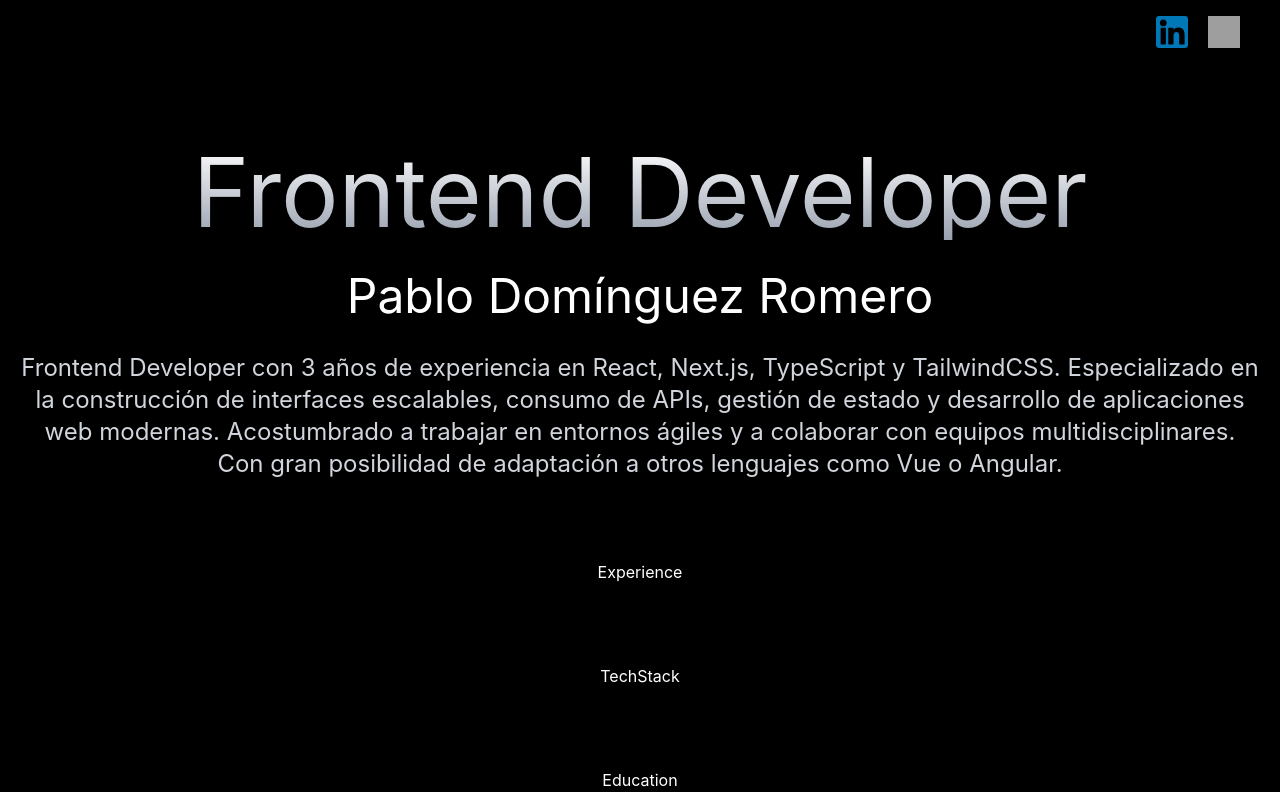
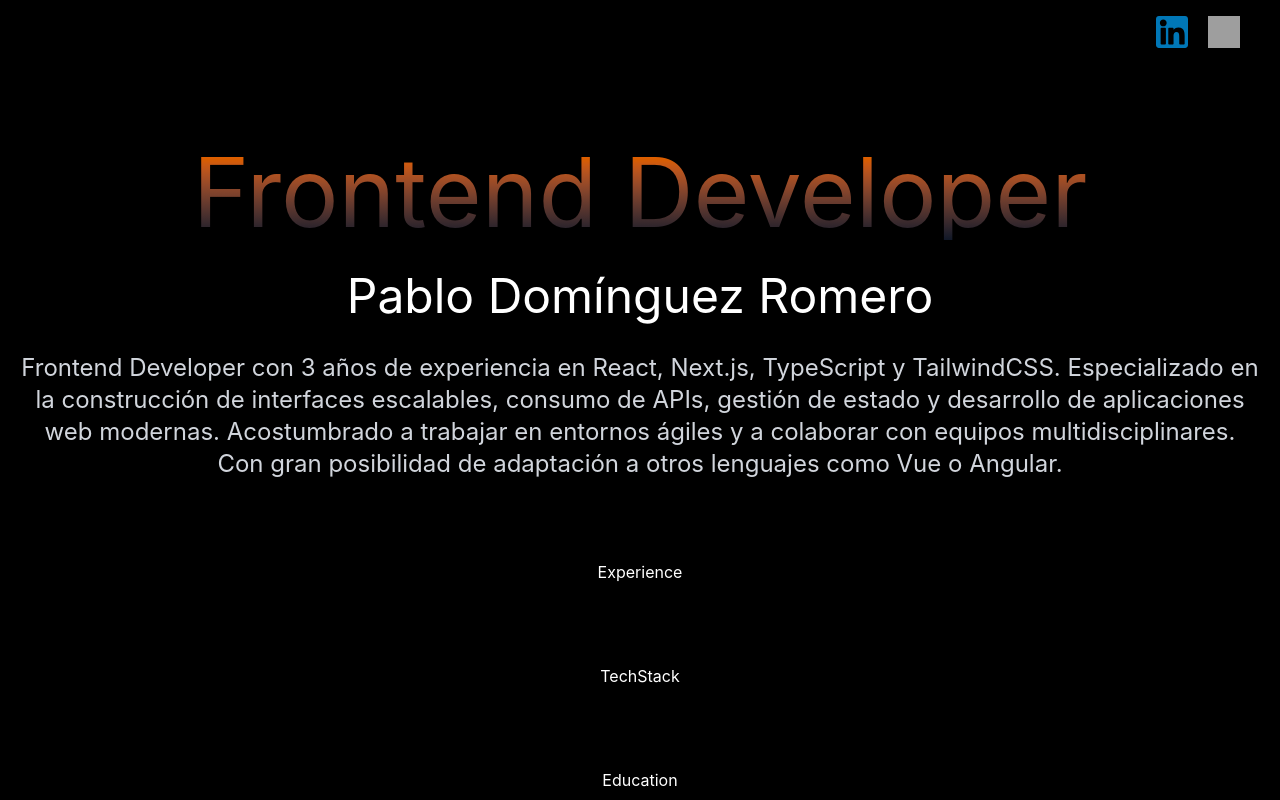
Before and after one commit to Pablodr89/pablodr, a React (Vite) app: page / in a window 1280 px wide. Built offline with nearby package versions, Linux system fonts and the light colour scheme; grey boxes are pictures that could not be loaded.

Commit message:
new color in personal info

```diff
--- a/src/components/PersonalDescription.tsx
+++ b/src/components/PersonalDescription.tsx
@@ -1,7 +1,7 @@
 export default function PersonalDescription() {
   return (
     <div className="flex flex-col items-center gap-8">
-      <h1 className="text-8xl text-center bg-clip-text text-transparent bg-linear-to-b from-white to-gray-400">
+      <h1 className="text-8xl text-center bg-clip-text text-transparent bg-linear-to-b from-orange-500 to-gray-900">
         Frontend Developer
       </h1>
 
--- a/src/index.css
+++ b/src/index.css
@@ -2,6 +2,16 @@
 @import url("https://fonts.googleapis.com/css2?family=Roboto:wght@300;400;500;700&display=swap");
 @import url("https://fonts.googleapis.com/css2?family=Inter:wght@400;500;600;700&display=swap");
 
+:root {
+  --background: #000000;
+  --font-sans: "Roboto", sans-serif;
+}
+
 * {
   font-family: Inter;
 }
+
+body {
+  background: var(--background);
+  font-family: var(--font-sans);
+}
```
